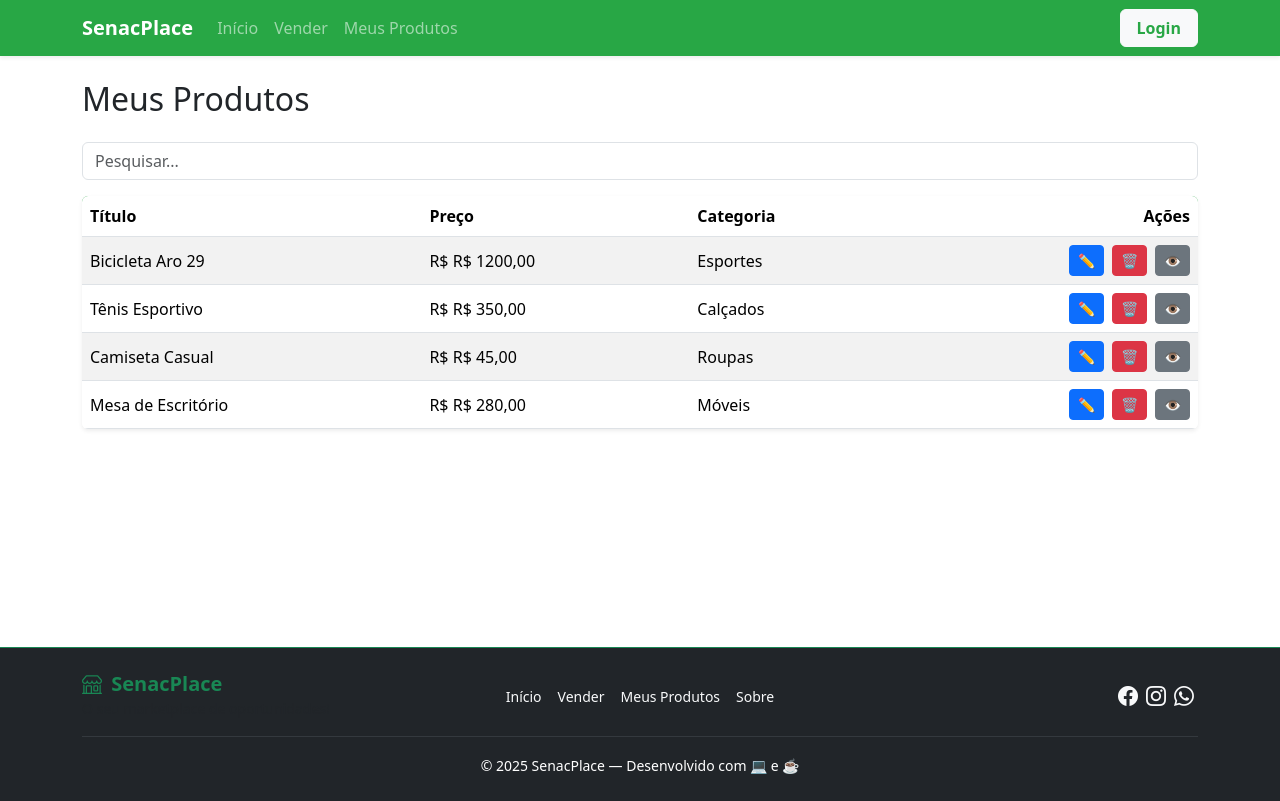
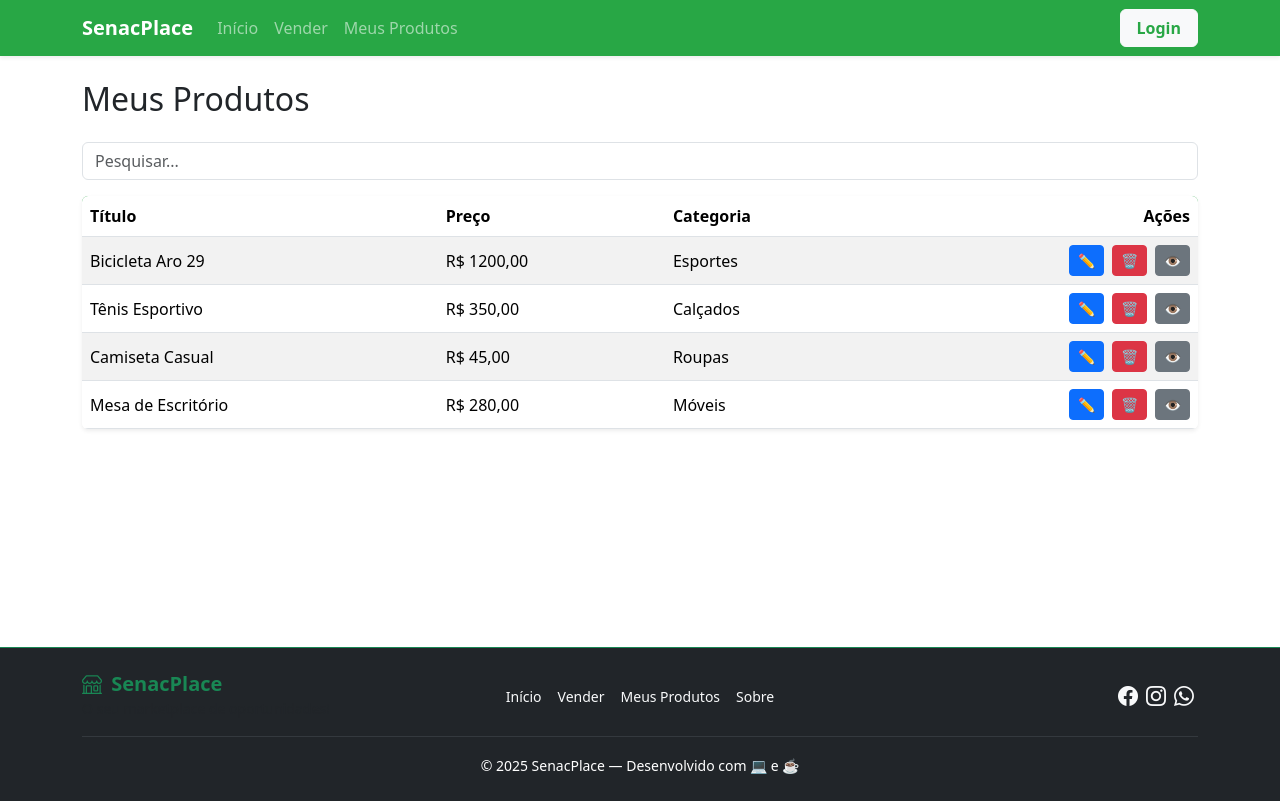
Before and after one commit to Lucas-Gades/senacplace, an Angular app: page /meus-produtos in a window 1280 px wide. Built offline with nearby package versions, Linux system fonts and the light colour scheme.

Commit message:
edit tabela-meus-produtos

```diff
--- a/src/app/tabela-meus-produtos/tabela-meus-produtos.html
+++ b/src/app/tabela-meus-produtos/tabela-meus-produtos.html
@@ -25,7 +25,7 @@
           @for(prod of meusProdutos | filtroPesquisa:nomePesquisa; track prod.id) {
           <tr>
             <td>{{prod.titulo}}</td>
-            <td class="d-none d-md-table-cell">R$ {{prod.preco | moedaBr}} </td>
+            <td class="d-none d-md-table-cell"> {{prod.preco | moedaBr}} </td>
             <td class="d-none d-md-table-cell">{{prod.categoria}}</td>
             <td>
               <div class="d-flex flex-wrap justify-content-end gap-2">
```
